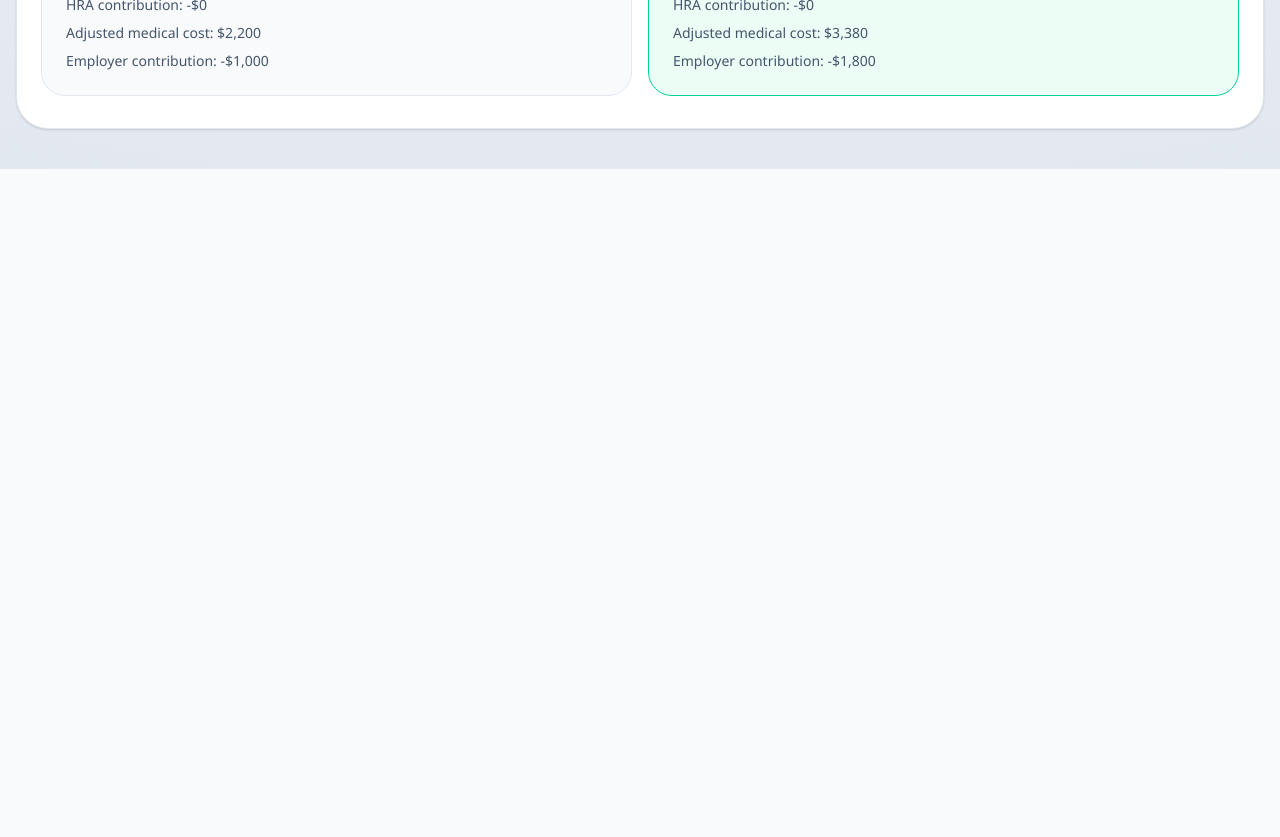
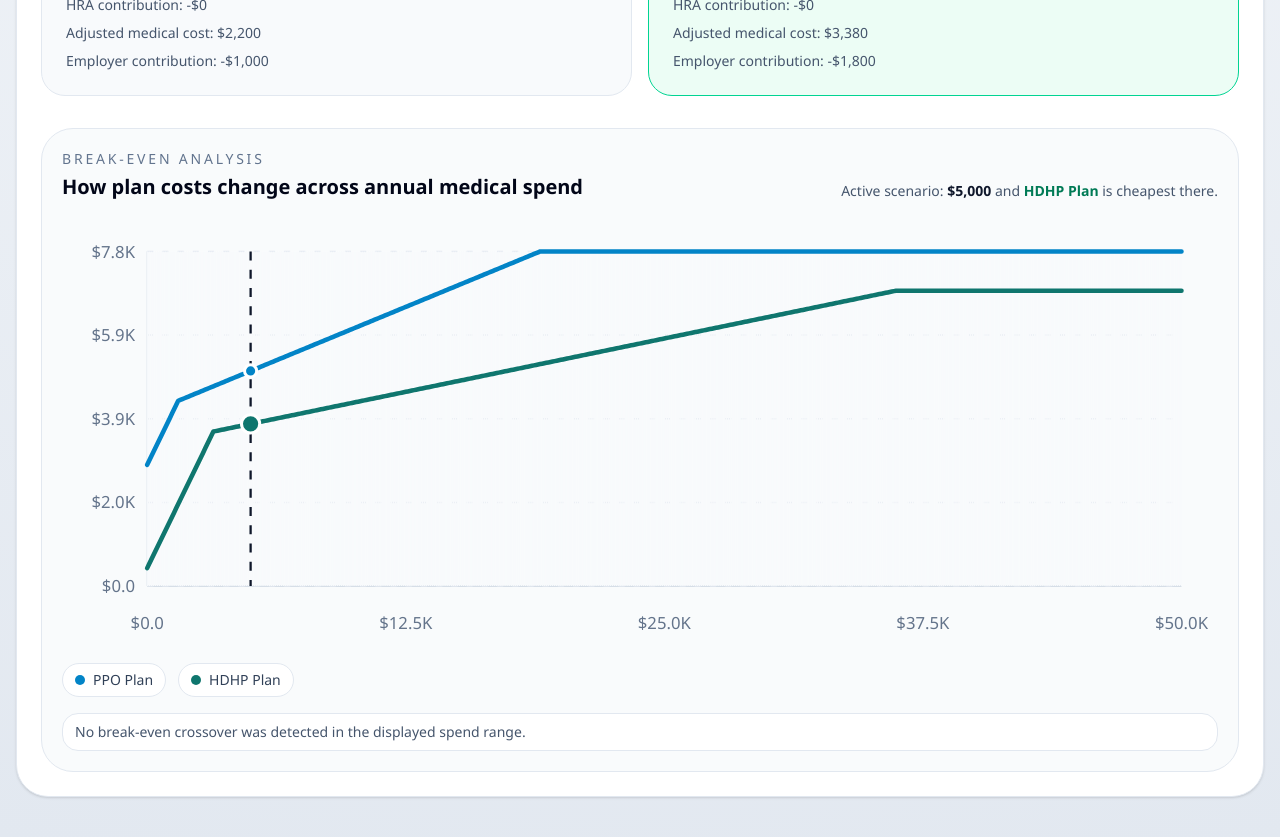
Before and after one commit to EmilyKedenburg/InsuranceComparison, a React (Vite) app: page / in a window 1280 px wide. Shown: the part 2740-3577 px from the top of the page. Before the commit the page ends 2909 px from the top, so only its background shows below. Built offline with nearby package versions, Linux system fonts and the light colour scheme; the HTML template or start-up script is replaced by a standard one.

Commit message:
Base graphical implementation for comparison graph.

```diff
--- a/src/App.tsx
+++ b/src/App.tsx
@@ -601,6 +601,8 @@ export default function App() {
         </section>
 
         <ComparisonResults
+          activeSpend={annualMedicalSpend}
+          chartMaxSpend={annualMedicalSpendSliderMax}
           coverageType={coverageType}
           plans={plans}
           results={results}
--- a/src/components/ComparisonResults.tsx
+++ b/src/components/ComparisonResults.tsx
@@ -4,12 +4,15 @@ import type {
   InsurancePlan,
 } from '../types/insurance'
 import { getCheapestPlanIndex } from '../lib/insurance'
+import { analyzeBreakEven, summarizeBreakEven } from '../lib/breakeven'
 
 interface ComparisonResultsProps {
   plans: InsurancePlan[]
   results: AnnualCostBreakdown[]
   coverageType: CoverageType
   viewMode: 'grid' | 'scroll' | 'condensed'
+  activeSpend: number
+  chartMaxSpend?: number
 }
 
 const wholeDollarFormatter = new Intl.NumberFormat('en-US', {
@@ -31,6 +34,20 @@ function formatCurrency(value: number) {
   return Number.isInteger(roundedValue)
     ? wholeDollarFormatter.format(roundedValue)
     : centsFormatter.format(roundedValue)
+}
+
+function formatCompactCurrency(value: number) {
+  return new Intl.NumberFormat('en-US', {
+    style: 'currency',
+    currency: 'USD',
+    notation: 'compact',
+    maximumFractionDigits: 1,
+  }).format(value)
+}
+
+function getChartColor(index: number) {
+  const palette = ['#0284c7', '#0f766e', '#ea580c', '#7c3aed']
+  return palette[index % palette.length]
 }
 
 function getCurrentDeductible(plan: InsurancePlan, coverageType: CoverageType) {
@@ -137,6 +154,8 @@ export function ComparisonResults({
   results,
   coverageType,
   viewMode,
+  activeSpend,
+  chartMaxSpend = 20000,
 }: ComparisonResultsProps) {
   const cheapestPlanIndex = getCheapestPlanIndex(results)
   const winningPlan = plans[cheapestPlanIndex]
@@ -156,6 +175,28 @@ export function ComparisonResults({
     sortedTotals.length > 1
       ? sortedTotals[1].result.totalAnnualCost - sortedTotals[0].result.totalAnnualCost
       : 0
+  const breakEvenAnalysis = analyzeBreakEven({
+    plans,
+    coverageType,
+    maxSpend: Math.max(chartMaxSpend, activeSpend),
+    activeSpend,
+  })
+  const breakEvenSummaries = summarizeBreakEven(breakEvenAnalysis)
+  const chartPoints = breakEvenAnalysis.points
+  const chartHeight = 280
+  const chartWidth = 760
+  const chartPadding = { top: 20, right: 24, bottom: 40, left: 56 }
+  const plotWidth = chartWidth - chartPadding.left - chartPadding.right
+  const plotHeight = chartHeight - chartPadding.top - chartPadding.bottom
+  const maxSpend = chartPoints[chartPoints.length - 1]?.spend ?? 0
+  const allChartCosts = chartPoints.flatMap((point) => Object.values(point.costs))
+  const maxCost = Math.max(...allChartCosts, ...Object.values(breakEvenAnalysis.activeSpendResult?.costs ?? {}), 0)
+  const activeSpendResult = breakEvenAnalysis.activeSpendResult
+
+  const getX = (spend: number) =>
+    chartPadding.left + (maxSpend === 0 ? 0 : (spend / maxSpend) * plotWidth)
+  const getY = (cost: number) =>
+    chartPadding.top + plotHeight - (maxCost === 0 ? 0 : (cost / maxCost) * plotHeight)
 
   const compact = viewMode === 'condensed'
   const containerClass =
@@ -211,6 +252,215 @@ export function ComparisonResults({
           ))}
         </div>
       </div>
+
+      <div className="mt-6 rounded-[2rem] border border-slate-200 bg-slate-50/80 p-5">
+        <div className="flex flex-col gap-2 sm:flex-row sm:items-end sm:justify-between">
+          <div>
+            <p className="text-sm font-medium uppercase tracking-[0.2em] text-slate-500">
+              Break-Even Analysis
+            </p>
+            <h3 className="mt-1 text-xl font-semibold text-slate-950">
+              How plan costs change across annual medical spend
+            </h3>
+          </div>
+          <p className="text-sm text-slate-600">
+            Active scenario: <span className="font-semibold text-slate-900">{formatCurrency(activeSpend)}</span>
+            {activeSpendResult ? (
+              <>
+                {' '}
+                and <span className="font-semibold text-emerald-700">{plans[breakEvenAnalysis.planIds.indexOf(activeSpendResult.cheapestPlanId)]?.name}</span> is cheapest there.
+              </>
+            ) : null}
+          </p>
+        </div>
+
+        <div className="mt-5 overflow-x-auto">
+          <div className="min-w-[44rem]">
+            <svg
+              aria-label="Break-even analysis chart"
+              className="h-auto w-full"
+              role="img"
+              viewBox={`0 0 ${chartWidth} ${chartHeight}`}
+            >
+              <line
+                stroke="#cbd5e1"
+                strokeWidth="1"
+                x1={chartPadding.left}
+                x2={chartPadding.left}
+                y1={chartPadding.top}
+                y2={chartHeight - chartPadding.bottom}
+              />
+              <line
+                stroke="#cbd5e1"
+                strokeWidth="1"
+                x1={chartPadding.left}
+                x2={chartWidth - chartPadding.right}
+                y1={chartHeight - chartPadding.bottom}
+                y2={chartHeight - chartPadding.bottom}
+              />
+
+              {[0, 0.25, 0.5, 0.75, 1].map((ratio) => {
+                const spendTick = maxSpend * ratio
+                const y = chartPadding.top + plotHeight - plotHeight * ratio
+                const spendX = getX(spendTick)
+                const costTick = maxCost * ratio
+
+                return (
+                  <g key={ratio}>
+                    <line
+                      stroke="#e2e8f0"
+                      strokeDasharray="4 6"
+                      strokeWidth="1"
+                      x1={chartPadding.left}
+                      x2={chartWidth - chartPadding.right}
+                      y1={y}
+                      y2={y}
+                    />
+                    <text
+                      fill="#64748b"
+                      fontSize="11"
+                      textAnchor="end"
+                      x={chartPadding.left - 8}
+                      y={y + 4}
+                    >
+                      {formatCompactCurrency(costTick)}
+                    </text>
+                    <text
+                      fill="#64748b"
+                      fontSize="11"
+                      textAnchor="middle"
+                      x={spendX}
+                      y={chartHeight - 12}
+                    >
+                      {formatCompactCurrency(spendTick)}
+                    </text>
+                  </g>
+                )
+              })}
+
+              {chartPoints.map((point) => {
+                const x = getX(point.spend)
+                return (
+                  <line
+                    key={`tick-${point.spend}`}
+                    stroke="#f8fafc"
+                    strokeWidth="1"
+                    x1={x}
+                    x2={x}
+                    y1={chartPadding.top}
+                    y2={chartHeight - chartPadding.bottom}
+                  />
+                )
+              })}
+
+              {plans.map((plan, index) => {
+                const planId = breakEvenAnalysis.planIds[index]
+                const color = getChartColor(index)
+                const path = chartPoints
+                  .map((point, pointIndex) => {
+                    const command = pointIndex === 0 ? 'M' : 'L'
+                    return `${command} ${getX(point.spend)} ${getY(point.costs[planId])}`
+                  })
+                  .join(' ')
+
+                return (
+                  <path
+                    key={planId}
+                    d={path}
+                    fill="none"
+                    stroke={color}
+                    strokeLinecap="round"
+                    strokeLinejoin="round"
+                    strokeWidth="3"
+                  />
+                )
+              })}
+
+              {breakEvenAnalysis.breakEvenPoints.map((breakEvenPoint, index) => {
+                const x = getX(breakEvenPoint.spend)
+                const y = getY(breakEvenPoint.costAtBreakEven ?? 0)
+
+                return (
+                  <g key={`${breakEvenPoint.planAId}-${breakEvenPoint.planBId}-${index}`}>
+                    <circle cx={x} cy={y} fill="#0f172a" r="4" />
+                    <text
+                      fill="#0f172a"
+                      fontSize="11"
+                      textAnchor="middle"
+                      x={x}
+                      y={Math.max(14, y - 10)}
+                    >
+                      {formatCurrency(breakEvenPoint.spend)}
+                    </text>
+                  </g>
+                )
+              })}
+
+              {activeSpendResult ? (
+                <>
+                  <line
+                    stroke="#0f172a"
+                    strokeDasharray="6 6"
+                    strokeWidth="1.5"
+                    x1={getX(activeSpendResult.spend)}
+                    x2={getX(activeSpendResult.spend)}
+                    y1={chartPadding.top}
+                    y2={chartHeight - chartPadding.bottom}
+                  />
+                  {plans.map((plan, index) => {
+                    const planId = breakEvenAnalysis.planIds[index]
+                    const color = getChartColor(index)
+                    return (
+                      <circle
+                        key={`active-${planId}`}
+                        cx={getX(activeSpendResult.spend)}
+                        cy={getY(activeSpendResult.costs[planId])}
+                        fill={color}
+                        r={activeSpendResult.cheapestPlanId === planId ? 6 : 4}
+                        stroke="#ffffff"
+                        strokeWidth="2"
+                      />
+                    )
+                  })}
+                </>
+              ) : null}
+            </svg>
+          </div>
+        </div>
+
+        <div className="mt-4 flex flex-wrap gap-3">
+          {plans.map((plan, index) => (
+            <div
+              key={`legend-${plan.name}-${index}`}
+              className="inline-flex items-center gap-2 rounded-full border border-slate-200 bg-white px-3 py-1.5 text-sm text-slate-700"
+            >
+              <span
+                aria-hidden="true"
+                className="h-2.5 w-2.5 rounded-full"
+                style={{ backgroundColor: getChartColor(index) }}
+              />
+              <span>{plan.name}</span>
+            </div>
+          ))}
+        </div>
+
+        {breakEvenSummaries.length > 0 ? (
+          <div className="mt-4 space-y-2">
+            {breakEvenSummaries.map((summary) => (
+              <p
+                key={`${summary.cheaperPlanId}-${summary.moreExpensivePlanId}-${summary.upToSpend}`}
+                className="rounded-2xl border border-amber-200 bg-amber-50 px-3 py-2 text-sm text-amber-950"
+              >
+                {summary.message}
+              </p>
+            ))}
+          </div>
+        ) : (
+          <p className="mt-4 rounded-2xl border border-slate-200 bg-white px-3 py-2 text-sm text-slate-600">
+            No break-even crossover was detected in the displayed spend range.
+          </p>
+        )}
+      </div>
     </section>
   )
 }
```
Also changed, not shown: 1 other file (tests, documents, lock files or other folders).
